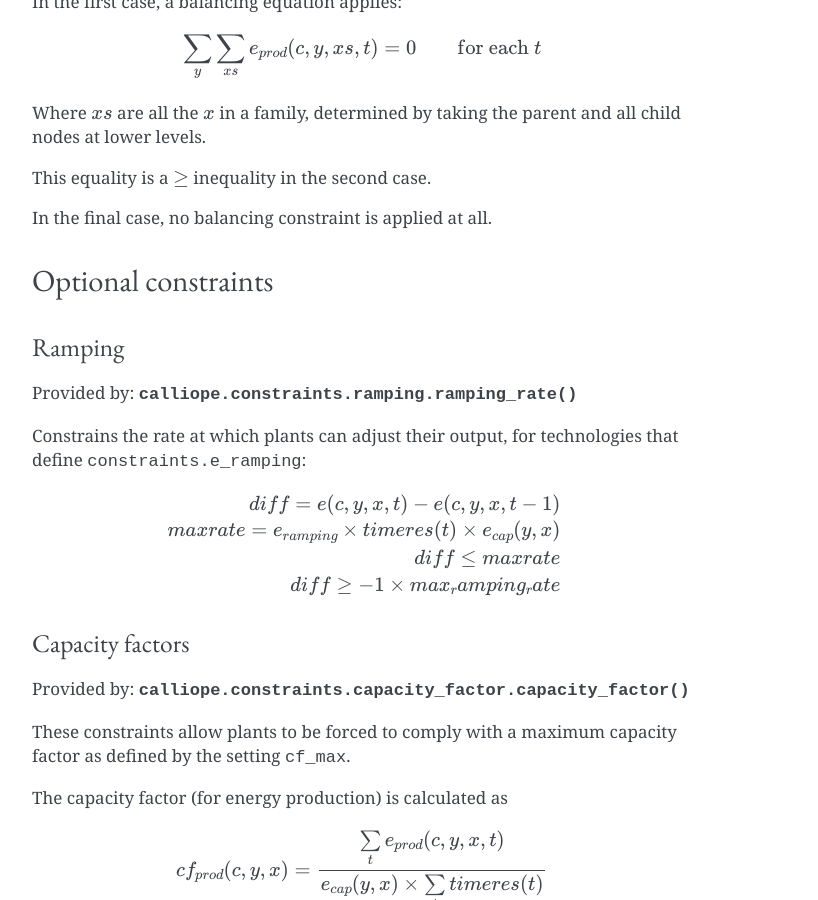
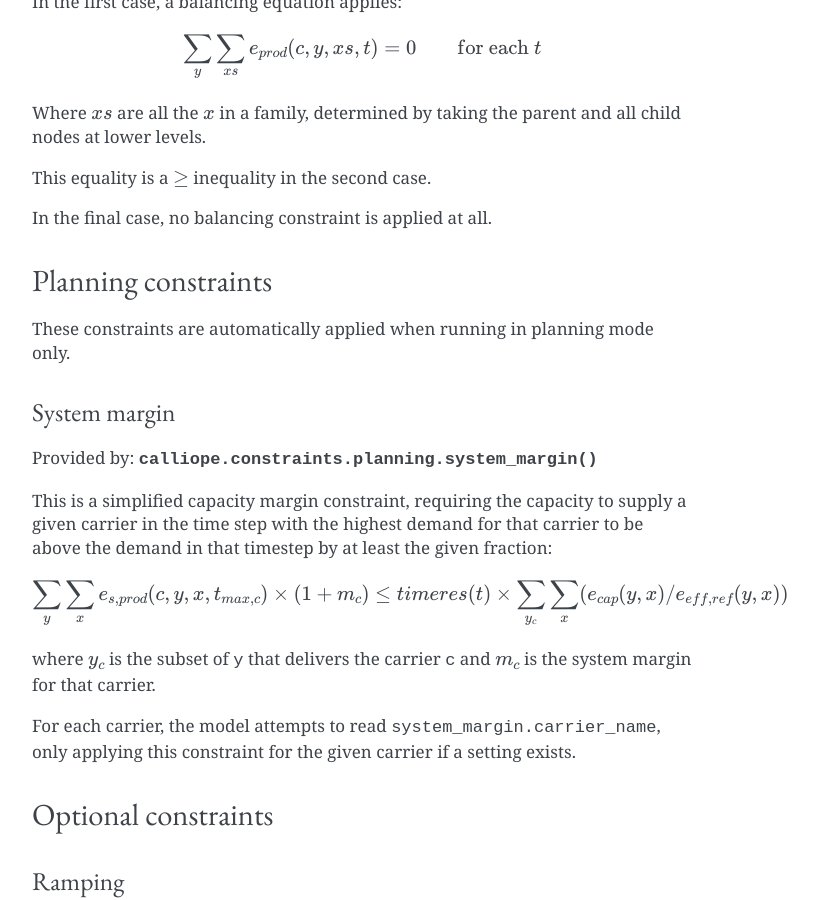
Before and after one commit to calliope-project/calliope, a Sphinx documentation site: the page built from doc/model/constraints.rst, in a window 1280 px wide and 900 px high, scrolled down 4659 px. Shown: the whole window, without its empty margins (388-1206 px from the left). Built offline with Sphinx 7.4.7, drawn with Linux system fonts in a browser that asks for light colours; pages that are not in the unit, such as notebooks, are missing from menus; some of the changed text lies outside the part shown.

Commit message:
Doc for system margin constraint

```diff
--- a/doc/model/constraints.rst
+++ b/doc/model/constraints.rst
@@ -238,6 +238,28 @@ In the final case, no balancing constraint is applied at all.
 .. _optional_constraints:
 
 --------------------
+Planning constraints
+--------------------
+
+These constraints are automatically applied when running in planning mode only.
+
+System margin
+-------------
+
+Provided by: :func:`calliope.constraints.planning.system_margin`
+
+This is a simplified capacity margin constraint, requiring the capacity to supply a given carrier in the time step with the highest demand for that carrier to be above the demand in that timestep by at least the given fraction:
+
+.. math::
+
+   \sum_y \sum_x e_{s,prod}(c, y, x, t_{max,c}) \times (1 + m_{c}) \leq timeres(t) \times \sum_{y_{c}} \sum_x (e_{cap}(y, x) / e_{eff,ref}(y, x))
+
+where :math:`y_{c}` is the subset of ``y`` that delivers the carrier ``c`` and :math:`m_{c}` is the system margin for that carrier.
+
+
+For each carrier, the model attempts to read ``system_margin.carrier_name``, only applying this constraint for the given carrier if a setting exists.
+
+--------------------
 Optional constraints
 --------------------
 
```
